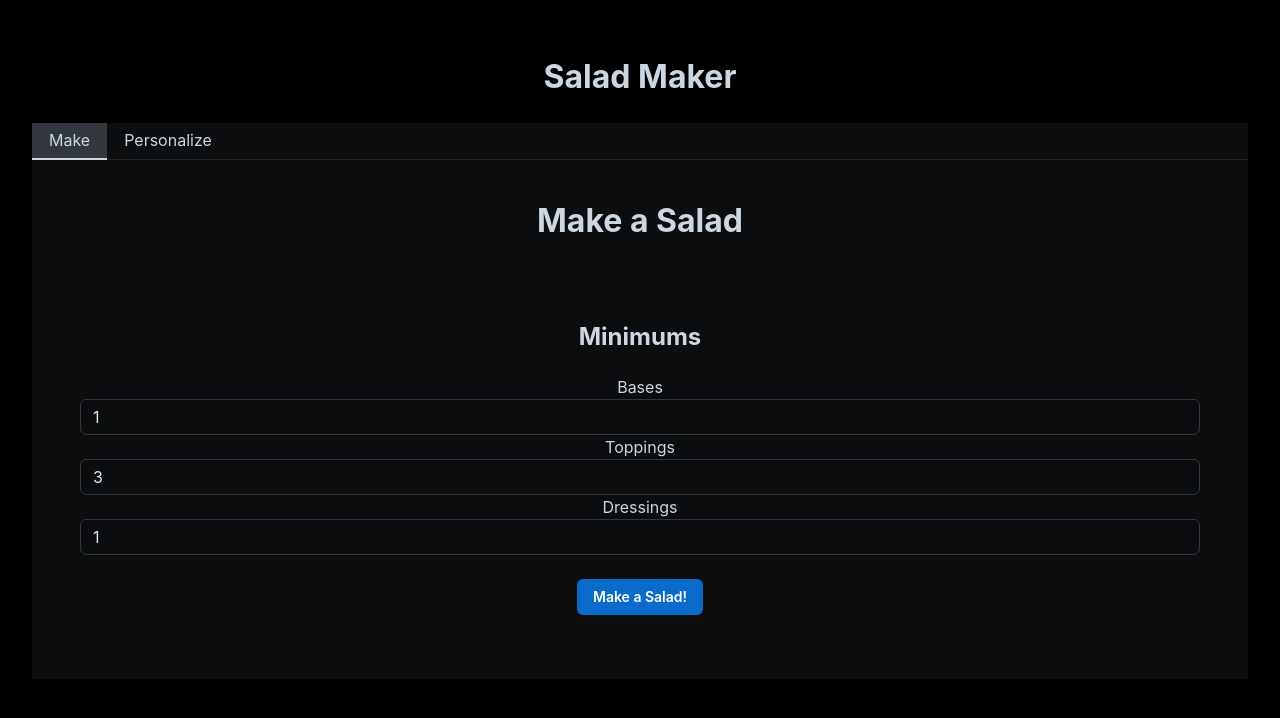
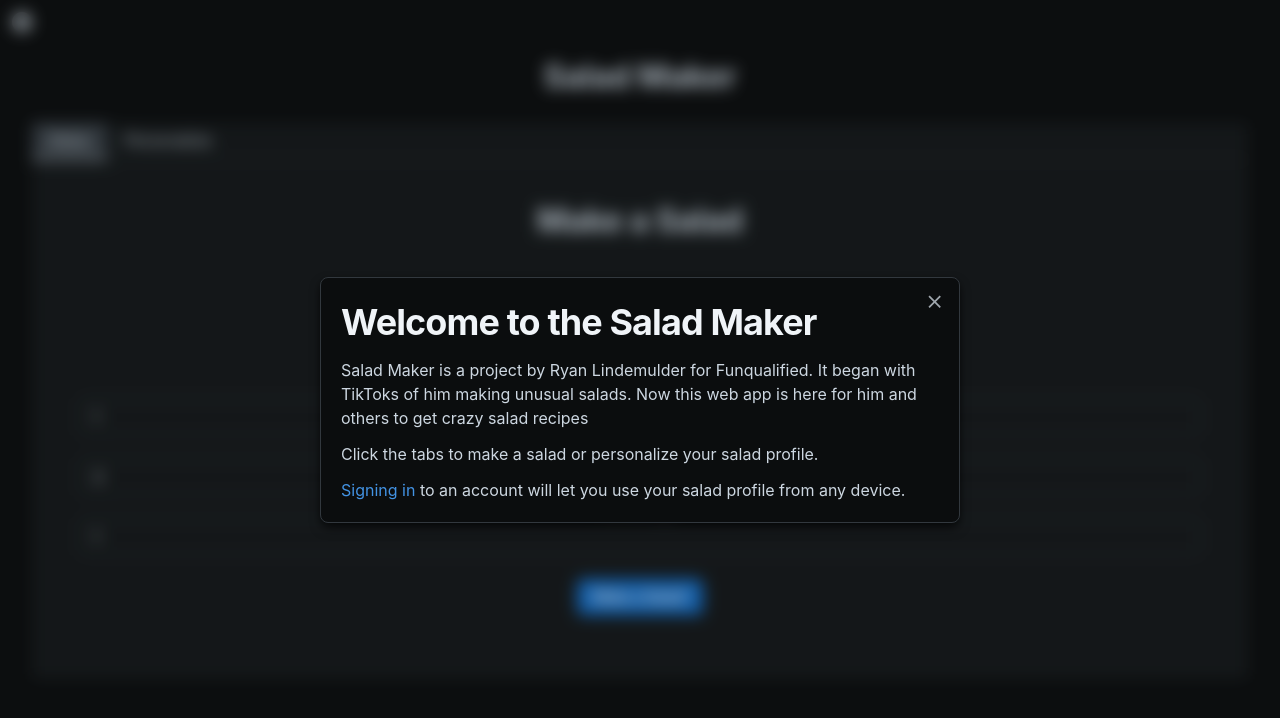
Before and after one commit to funqualified/SaladMaker, a React (Vite) app: page / in a window 1280 px wide. Shown: the top 718 px of the page. Built offline with nearby package versions, Linux system fonts and the light colour scheme.

Commit message:
Information modal done!

```diff
--- a/src/App.jsx
+++ b/src/App.jsx
@@ -8,18 +8,26 @@ import Tab from "@mui/joy/Tab";
 import TabPanel from "@mui/joy/TabPanel";
 import Box from "@mui/joy/Box";
 
+import Modal from "@mui/joy/Modal";
+import ModalDialog from "@mui/joy/ModalDialog";
+import ModalClose from "@mui/joy/ModalClose";
+import Typography from "@mui/joy/Typography";
+import InfoIcon from "@mui/icons-material/Info";
+
 import { CssVarsProvider, useColorScheme } from "@mui/joy/styles";
 import GlobalStyles from "@mui/joy/GlobalStyles";
 import CssBaseline from "@mui/joy/CssBaseline";
 
 import { useState, useEffect } from "react";
 import { useCookies } from "react-cookie";
+import { Button, Link } from "@mui/joy";
 
 function App() {
   const [saladRules, setSaladRulesInternal] = useState({ excludedIngredients: [], saladProfile: [] });
   const [cookie, setCookie] = useCookies(["token", "id", "rules"]);
   const [username, setUsername] = useState("");
   const [initialized, setInitialized] = useState(false);
+  const [infoOpen, setinfoOpen] = useState(false);
   const APIurl = import.meta.env.VITE_APP_API_URL;
 
   const setSaladRules = (rules) => {
@@ -61,6 +69,8 @@ function App() {
     };
     if (cookie.saladMaker_rules) {
       rules = { ...rules, ...cookie.saladMaker_rules };
+    } else {
+      setinfoOpen(true);
     }
 
     const token = cookie.token;
@@ -99,6 +109,7 @@ function App() {
 
   return (
     <CssVarsProvider defaultMode="dark" disableTransitionOnChange>
+      <InfoIcon onClick={() => setinfoOpen(true)} style={{ position: "fixed", top: "10px", left: "10px", borderRadius: "50%" }} />
       <CssBaseline />
       <GlobalStyles
         styles={{
@@ -111,6 +122,22 @@ function App() {
         }}
       />
       <Box sx={{ display: "flex", justifyContent: "center", flexDirection: "column" }}>
+        <Modal open={infoOpen} onClose={() => setinfoOpen(false)}>
+          <ModalDialog>
+            <ModalClose />
+            <Typography level="h1">Welcome to the Salad Maker</Typography>
+            <Typography>
+              Salad Maker is a project by Ryan Lindemulder for Funqualified. It began with TikToks of him making unusual salads. Now this web app is here for
+              him and others to get crazy salad recipes
+            </Typography>
+            <Typography>Click the tabs to make a salad or personalize your salad profile.</Typography>
+            <Typography>
+              <Link href="https://app.funqualified.com/dashboard/login?redirect=https://app.funqualified.com/salad">Signing in</Link> to an account will let you
+              use your salad profile from any device.
+              {/*TODO: add this text: You can also save your favorite salads.  */}
+            </Typography>
+          </ModalDialog>
+        </Modal>
         <h1>Salad Maker</h1>
         <Tabs defaultValue={0}>
           <TabList>
```
